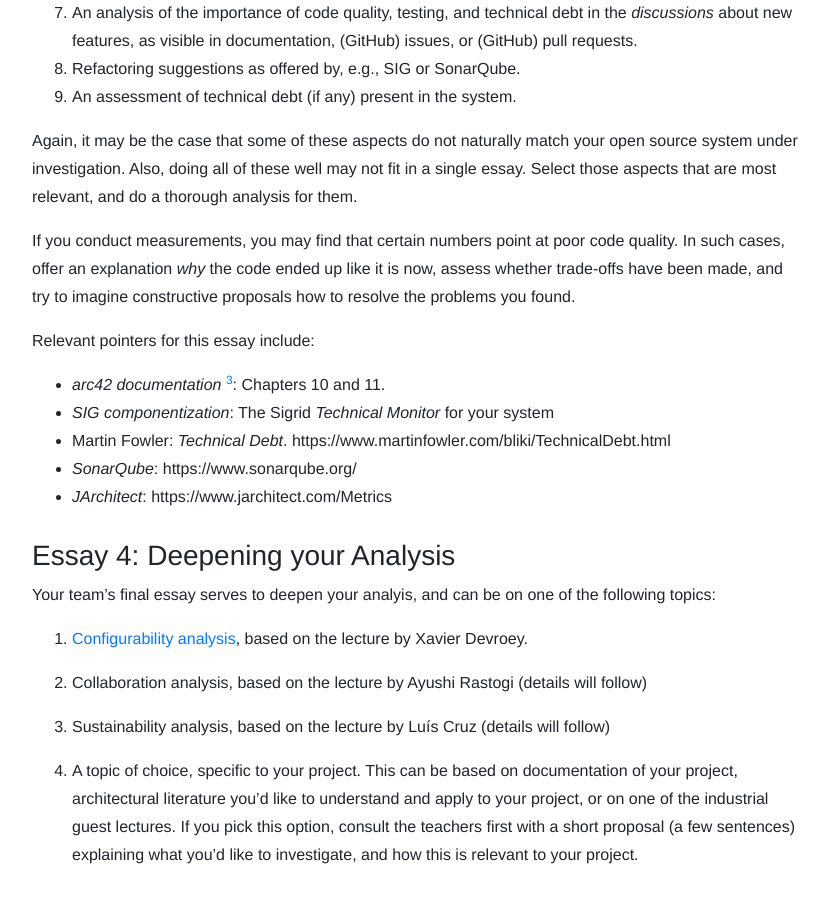
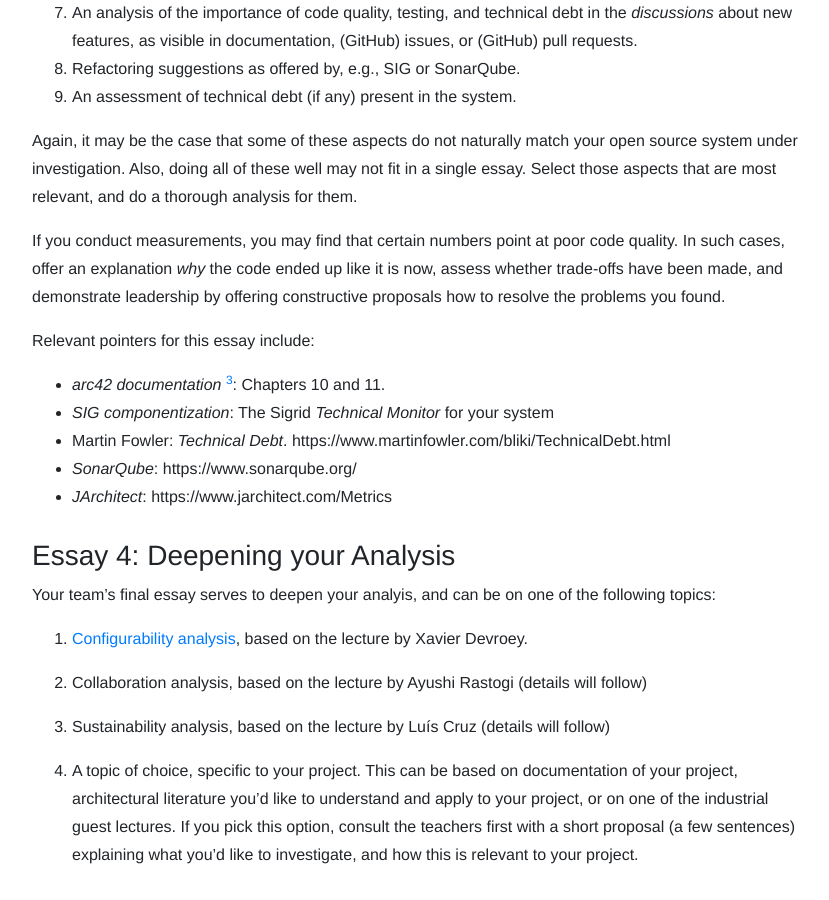
Before and after one commit to SERG-Delft/delftswa, a Jekyll site: the page built from 2020/assignment.md, in a window 1280 px wide and 900 px high, scrolled down 5097 px. Shown: the whole window, without its empty margins (224-1053 px from the left). Built offline with Jekyll 4.4.1, drawn with Linux system fonts in a browser that asks for light colours.

Commit message:
Demonstrate leadership

```diff
--- a/2020/assignment.md
+++ b/2020/assignment.md
@@ -179,7 +179,7 @@ Again, it may be the case that some of these aspects do not naturally match your
 
 If you conduct measurements, you may find that certain numbers point at poor code quality.
 In such cases, offer an explanation _why_ the code ended up like it is now,
-assess whether trade-offs have been made, and try to imagine constructive proposals how to resolve the problems you found.
+assess whether trade-offs have been made, and demonstrate leadership by offering constructive proposals how to resolve the problems you found.
 
 Relevant pointers for this essay include:
 
```
